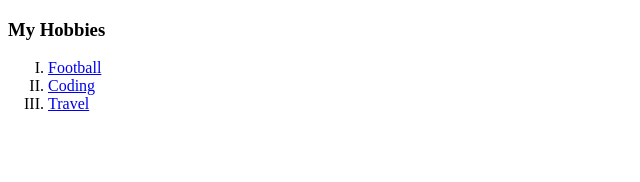
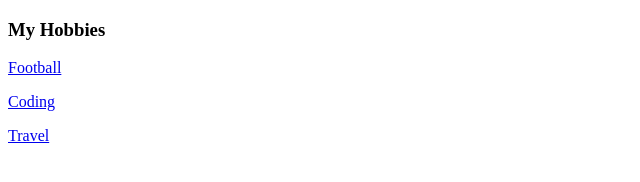
Before and after one commit to Ajmar8/CV, a plain HTML site: page Hobbies.html in a window 1280 px wide. Shown: the whole page, without its empty margins (0-640 px from the left). Drawn offline with Linux system fonts and the light colour scheme.

Commit message:
Update Hobbies.html

```diff
--- a/Hobbies.html
+++ b/Hobbies.html
@@ -8,12 +8,9 @@
 
 <body>
   <h3>My Hobbies</h3>
-  <ol type="I">
-    <li> <a href="https://www.slbenfica.pt/en-us/">Football</a></li>
-    <li> <a href="https://github.com/Ajmar8">Coding</a></li>
-    <li> <a href="https://earthroulette.com/">Travel</a> </li>
-  </ol>
-  </p>
+  <p><a href="https://www.slbenfica.pt/en-us/">Football</a></p>
+  <p><a href="https://github.com/Ajmar8">Coding</a></p>
+  <p><a href="https://earthroulette.com/">Travel</a></p>
 </body>
 
 </html>
```
